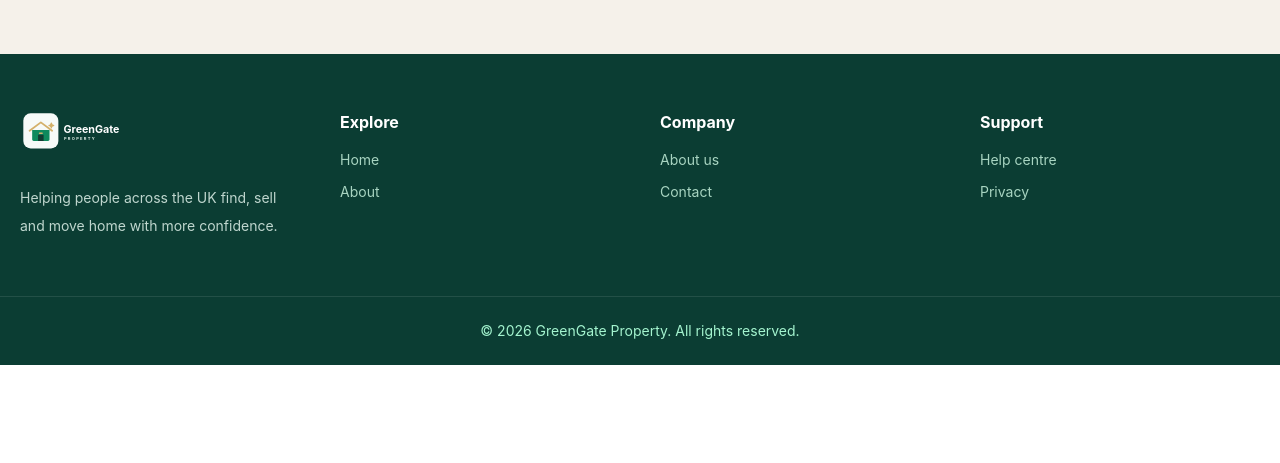
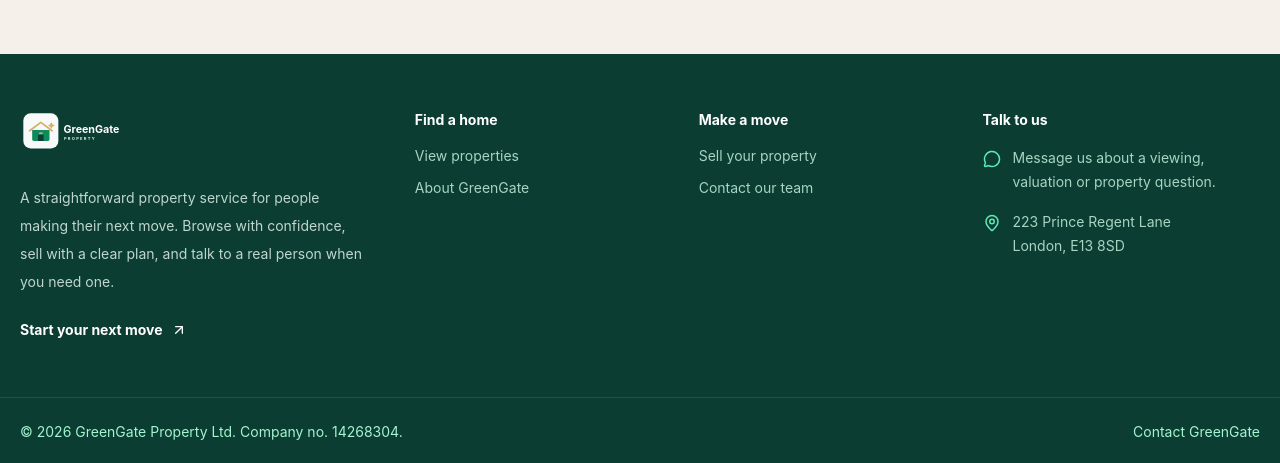
Before and after one commit to tahminatahmi/greengate-property, a React (Vite) app: page / in a window 1280 px wide. Shown: the part 3660-4123 px from the top of the page. Before the commit the page ends 4025 px from the top, so only its background shows below. Built offline with nearby package versions, Linux system fonts and the light colour scheme.

Commit message:
Improve footer content and navigation

```diff
--- a/src/components/Footer.jsx
+++ b/src/components/Footer.jsx
@@ -1,32 +1,51 @@
 import { Link } from "react-router-dom";
+import { ArrowUpRight, MapPin, MessageCircle } from "lucide-react";
 import Logo from "./Logo";
 
 export default function Footer() {
   return (
     <footer className="bg-[#0b3d33] text-white">
-      <div className="container grid gap-10 py-14 sm:grid-cols-2 lg:grid-cols-4">
-        <div>
+      <div className="container grid gap-12 py-14 lg:grid-cols-[1.25fr_0.85fr_0.85fr_1fr]">
+        <div className="max-w-sm">
           <Logo dark compact />
           <p className="mt-5 text-sm leading-7 text-emerald-50/80">
-            Helping people across the UK find, sell and move home with more confidence.
+            A straightforward property service for people making their next move. Browse with confidence, sell with a clear plan, and talk to a real person when you need one.
           </p>
+          <Link to="/contact" className="mt-6 inline-flex items-center gap-2 text-sm font-bold text-white transition hover:text-emerald-200">
+            Start your next move <ArrowUpRight size={16} />
+          </Link>
         </div>
 
-        {[['Explore', [['Home', '/'], ['About', '/about']]], ['Company', [['About us', '/about'], ['Contact', '/contact']]], ['Support', [['Help centre', '/contact'], ['Privacy', '/about']]]].map(([h, links]) => (
+        {[['Find a home', [['View properties', '/properties'], ['About GreenGate', '/about']]], ['Make a move', [['Sell your property', '/sell'], ['Contact our team', '/contact']]]].map(([h, links]) => (
           <div key={h}>
-            <b>{h}</b>
+            <p className="text-sm font-bold text-white">{h}</p>
             <div className="mt-4 grid gap-3 text-sm text-emerald-100/80">
-              {links.map(([a, b]) => (
-                <Link key={a} to={b}>{a}</Link>
+              {links.map(([label, path]) => (
+                <Link key={label} to={path} className="transition hover:text-white">{label}</Link>
               ))}
             </div>
           </div>
         ))}
+
+        <div>
+          <p className="text-sm font-bold text-white">Talk to us</p>
+          <a href="https://wa.me/15551234567?text=Hello%20GreenGate%20Property%2C%20I%20want%20to%20ask%20about%20your%20services." target="_blank" rel="noreferrer" className="mt-4 flex items-start gap-3 text-sm leading-6 text-emerald-100/80 transition hover:text-white">
+            <MessageCircle size={18} className="mt-1 shrink-0 text-emerald-300" />
+            <span>Message us about a viewing, valuation or property question.</span>
+          </a>
+          <div className="mt-4 flex items-start gap-3 text-sm leading-6 text-emerald-100/80">
+            <MapPin size={18} className="mt-1 shrink-0 text-emerald-300" />
+            <span>223 Prince Regent Lane<br />London, E13 8SD</span>
+          </div>
+        </div>
       </div>
 
-      <p className="border-t border-white/10 py-6 text-center text-sm text-emerald-200">
-        © 2026 GreenGate Property. All rights reserved.
-      </p>
+      <div className="border-t border-white/10">
+        <div className="container flex flex-col gap-2 py-6 text-sm text-emerald-200 sm:flex-row sm:items-center sm:justify-between">
+          <p>© 2026 GreenGate Property Ltd. Company no. 14268304.</p>
+          <Link to="/contact" className="transition hover:text-white">Contact GreenGate</Link>
+        </div>
+      </div>
     </footer>
   );
 }
```
